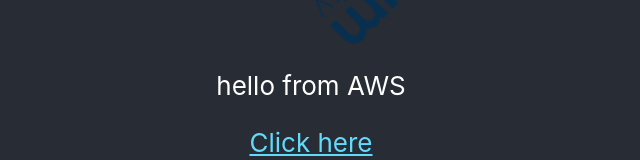
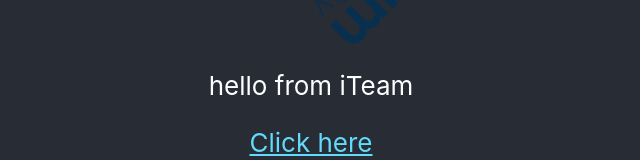
Before and after one commit to houssem-tebai/docker-react, a React (Create React App) app: page / in a window 1280 px wide. Shown: the part 459-619 px from the top of the page, without its empty margins (329-969 px from the left). Built offline with nearby package versions, Linux system fonts and the light colour scheme.

Commit message:
changed the main message

```diff
--- a/src/App.js
+++ b/src/App.js
@@ -8,11 +8,11 @@
       <header className="App-header">
         <img src={logo} className="App-logo" alt="logo" />
         <p>
-          hello from AWS
+          hello from iTeam
         </p>
         <a
           className="App-link"
-          href="https://merhien-webservice.azurewebsites.net/"
+          href="https://iteam-intranet.tn/"
           target="_blank"
           rel="noopener noreferrer"
         >
```
